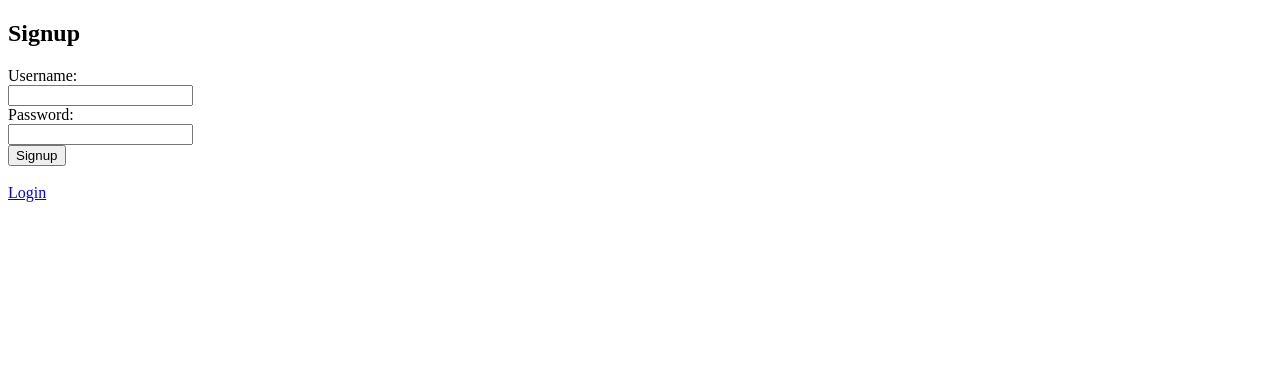
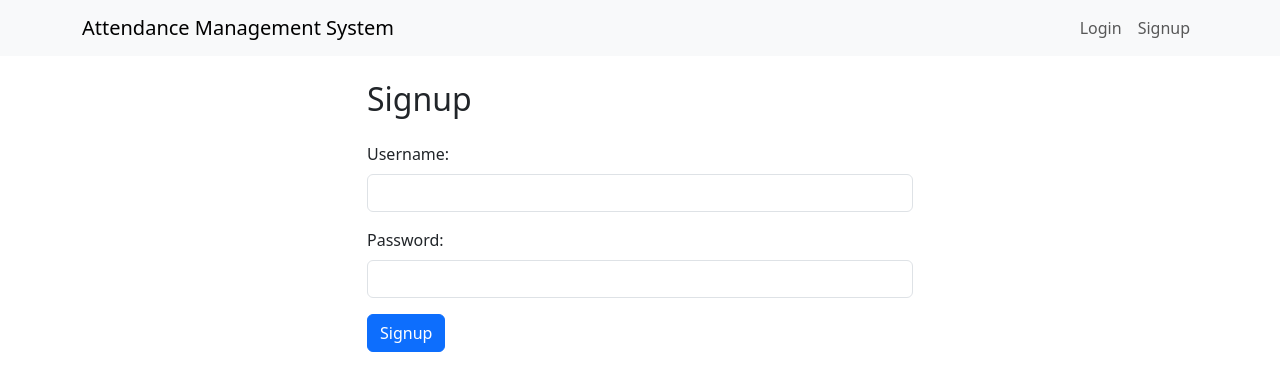
Before and after one commit to anxkhn/SensorLabMiniProject, a Flask app: page /signup in a window 1280 px wide. Shown: the top 391 px of the page. Run offline with Flask 3, Linux system fonts and the light colour scheme; some libraries are stand-ins or nearby versions.

Commit message:
newer ui using bs5

```diff
--- a/app.py
+++ b/app.py
@@ -22,17 +22,14 @@ db = SQL("sqlite:///users.db")
 
 professor_name = "NoProf"
 
-
 # Function to check if user is authenticated
 def is_authenticated():
     return "username" in session
-
 
 # Function to get the current time rounded to the nearest 5 minutes
 def get_current_time():
     current_time = datetime.now()
     return round_to_nearest_5min(current_time)
-
 
 # Function to round the given time to the nearest 5 minutes
 def round_to_nearest_5min(t):
@@ -40,16 +37,13 @@ def round_to_nearest_5min(t):
         minutes=(5 if t.minute % 5 >= 3 else 0)
     )
 
-
 # Function to combine username, current time, and key
 def combine_strings(username, current_time):
     return username + current_time + key
 
-
 # Function to hash the given string using SHA256
 def hash_string(string):
     return sha256(string.encode()).hexdigest()
-
 
 # Function to encode the username
 def encode_username(username, current_time):
@@ -57,14 +51,12 @@ def encode_username(username, current_time):
     hashed_value = hash_string(combined_string)
     return hashed_value
 
-
 def verify_encoded_username(username, provided_encoded_username, current_time):
     encoded_username = encode_username(username, current_time)
     if provided_encoded_username == encoded_username:
         return True
     else:
         return False
-
 
 # Decode QR code route
 @app.route("/decode_qr", methods=["POST"])
@@ -97,14 +89,16 @@ def decode_qr():
                 extracted_username, extracted_hash = barcode_data.split(",")
                 my_time = get_current_time().strftime("%Y-%m-%d %H:%M:%S")
                 if verify_encoded_username(extracted_username, extracted_hash, my_time):
-                    print(
-                        f"Attendance marked for {extracted_username}, Lecture by {professor_name}"
+                    # Log attendance
+                    db.execute(
+                        "INSERT INTO attendance (username, professor, timestamp) VALUES (:username, :professor, :timestamp)",
+                        username=extracted_username,
+                        professor=professor_name,
+                        timestamp=datetime.now()
                     )
-                    return jsonify({"message": "QR code matched successfully."})
+                    return jsonify({"message": f"Attendance marked for {extracted_username}, Lecture by {professor_name}"})
                 else:
-                    return jsonify(
-                        {"message": "QR code does not match any stored user data."}
-                    )
+                    return jsonify({"message": "QR code does not match any stored user data."})
         else:
             return jsonify({"message": "No QR code found."})
     finally:
@@ -113,17 +107,20 @@ def decode_qr():
         picam2.close()
         os.remove(temp_filename)  # Remove the temporary image file
 
-
 @app.route("/prof_start", methods=["GET", "POST"])
 def prof_start():
     reader = SimpleMFRC522()
     global professor_name
     print("Please scan your RFID professor card to start the lecture:")
     professor_id, professor_name = reader.read()
-    print(f"Professor ID: {professor_id}, Professor Name: {professor_name} ")
     GPIO.cleanup()
-    return "Lecture has started. Students can now scan their QR codes."
-
+    # Log lecture start
+    db.execute(
+        "INSERT INTO lectures (professor, start_time) VALUES (:professor, :start_time)",
+        professor=professor_name,
+        start_time=datetime.now()
+    )
+    return jsonify({"message": f"Lecture started by Professor {professor_name}. Students can now scan their QR codes."})
 
 @app.route("/prof_end", methods=["GET", "POST"])
 def prof_end():
@@ -132,9 +129,13 @@ def prof_end():
     print("Please scan your RFID professor card to end the lecture:")
     professor_id, professor_name = reader.read()
     GPIO.cleanup()
-    print(f"Professor ID: {professor_id}, Professor Name: {professor_name} ")
-    return "Lecture has ended."
-
+    # Log lecture end
+    db.execute(
+        "UPDATE lectures SET end_time = :end_time WHERE professor = :professor AND end_time IS NULL",
+        end_time=datetime.now(),
+        professor=professor_name
+    )
+    return jsonify({"message": f"Lecture ended by Professor {professor_name}."})
 
 # Login route
 @app.route("/login", methods=["GET", "POST"])
@@ -149,11 +150,13 @@ def login():
         )
         if user:
             session["username"] = username
-            return redirect(url_for("generate_qr"))
+            if username == "prof":
+                return redirect(url_for("prof"))
+            else:
+                return redirect(url_for("generate_qr"))
         else:
             return render_template("login.html", error="Invalid username or password")
     return render_template("login.html")
-
 
 # Signup route
 @app.route("/signup", methods=["GET", "POST"])
@@ -176,13 +179,11 @@ def signup():
             return redirect(url_for("generate_qr"))
     return render_template("signup.html")
 
-
 # Logout route
 @app.route("/logout")
 def logout():
     session.pop("username", None)
     return redirect(url_for("login"))
-
 
 # Generate QR code route
 @app.route("/generate_qr")
@@ -196,7 +197,6 @@ def generate_qr():
     img_str = username + "," + encode_data
     return render_template("generate_qr.html", img_str=img_str)
 
-
 @app.route("/")
 def index():
     if is_authenticated():
@@ -206,14 +206,40 @@ def index():
             return redirect(url_for("generate_qr"))
     return redirect(url_for("login"))
 
-
 # Professor route
 @app.route("/prof")
 def prof():
-    if not is_authenticated():
+    if not is_authenticated() or session["username"] != "prof":
         return redirect(url_for("login"))
     return render_template("prof.html")
 
+# Attendance logs for students
+@app.route("/attendance_logs")
+def attendance_logs():
+    if not is_authenticated():
+        return redirect(url_for("login"))
+
+    username = session["username"]
+    logs = db.execute("SELECT * FROM attendance WHERE username = :username ORDER BY timestamp DESC", username=username)
+    return render_template("attendance_logs.html", logs=logs)
+
+# Attendance logs for professors
+@app.route("/prof_attendance_logs")
+def prof_attendance_logs():
+    if not is_authenticated() or session["username"] != "prof":
+        return redirect(url_for("login"))
+
+    logs = db.execute("SELECT * FROM attendance ORDER BY timestamp DESC")
+    return render_template("prof_attendance_logs.html", logs=logs)
+
+# Lecture logs for professors
+@app.route("/lecture_logs")
+def lecture_logs():
+    if not is_authenticated() or session["username"] != "prof":
+        return redirect(url_for("login"))
+
+    logs = db.execute("SELECT * FROM lectures ORDER BY start_time DESC")
+    return render_template("lecture_logs.html", logs=logs)
 
 if __name__ == "__main__":
     app.run(host="0.0.0.0", port=80, debug=True)
--- a/requirements.txt
+++ b/requirements.txt
@@ -1,3 +1,7 @@
 cs50==9.3.4
 Flask==3.0.2
 Flask_QRcode==3.1.0
+Pillow==9.5.0
+pyzbar==0.1.9
+RPi.GPIO==0.7.1
+picamera2==0.3.12
--- /dev/null
+++ b/templates/base.html
@@ -0,0 +1,77 @@
+<!DOCTYPE html>
+<html lang="en">
+  <head>
+    <meta charset="UTF-8" />
+    <meta name="viewport" content="width=device-width, initial-scale=1.0" />
+    <title>{% block title %}Attendance Management System{% endblock %}</title>
+    <link
+      href="https://cdn.jsdelivr.net/npm/bootstrap@5.3.0-alpha1/dist/css/bootstrap.min.css"
+      rel="stylesheet"
+    />
+  </head>
+  <body>
+    <nav class="navbar navbar-expand-lg navbar-light bg-light">
+      <div class="container">
+        <a class="navbar-brand" href="/">Attendance Management System</a>
+        <button
+          class="navbar-toggler"
+          type="button"
+          data-bs-toggle="collapse"
+          data-bs-target="#navbarNav"
+          aria-controls="navbarNav"
+          aria-expanded="false"
+          aria-label="Toggle navigation"
+        >
+          <span class="navbar-toggler-icon"></span>
+        </button>
+        <div class="collapse navbar-collapse" id="navbarNav">
+          <ul class="navbar-nav ms-auto">
+            {% if session.username %} {% if session.username == 'prof' %}
+            <li class="nav-item">
+              <a class="nav-link" href="{{ url_for('prof') }}"
+                >Professor Dashboard</a
+              >
+            </li>
+            <li class="nav-item">
+              <a class="nav-link" href="{{ url_for('prof_attendance_logs') }}"
+                >Attendance Logs</a
+              >
+            </li>
+            <li class="nav-item">
+              <a class="nav-link" href="{{ url_for('lecture_logs') }}"
+                >Lecture Logs</a
+              >
+            </li>
+            {% else %}
+            <li class="nav-item">
+              <a class="nav-link" href="{{ url_for('generate_qr') }}"
+                >Generate QR</a
+              >
+            </li>
+            <li class="nav-item">
+              <a class="nav-link" href="{{ url_for('attendance_logs') }}"
+                >My Attendance</a
+              >
+            </li>
+            {% endif %}
+            <li class="nav-item">
+              <a class="nav-link" href="{{ url_for('logout') }}">Logout</a>
+            </li>
+            {% else %}
+            <li class="nav-item">
+              <a class="nav-link" href="{{ url_for('login') }}">Login</a>
+            </li>
+            <li class="nav-item">
+              <a class="nav-link" href="{{ url_for('signup') }}">Signup</a>
+            </li>
+            {% endif %}
+          </ul>
+        </div>
+      </div>
+    </nav>
+
+    <div class="container mt-4">{% block content %}{% endblock %}</div>
+
+    <script src="https://cdn.jsdelivr.net/npm/bootstrap@5.3.0-alpha1/dist/js/bootstrap.bundle.min.js"></script>
+  </body>
+</html>
--- a/templates/signup.html
+++ b/templates/signup.html
@@ -1,23 +1,34 @@
-<!DOCTYPE html>
-<html lang="en">
-  <head>
-    <meta charset="UTF-8" />
-    <meta name="viewport" content="width=device-width, initial-scale=1.0" />
-    <title>Signup</title>
-  </head>
-  <body>
-    <h2>Signup</h2>
+{% extends "base.html" %} {% block title %}Signup{% endblock %} {% block content
+%}
+<div class="row justify-content-center">
+  <div class="col-md-6">
+    <h2 class="mb-4">Signup</h2>
     {% if error %}
-    <p style="color: red">{{ error }}</p>
+    <div class="alert alert-danger">{{ error }}</div>
     {% endif %}
     <form method="post">
-      <label for="username">Username:</label><br />
-      <input type="text" id="username" name="username" required /><br />
-      <label for="password">Password:</label><br />
-      <input type="password" id="password" name="password" required /><br />
-      <button type="submit">Signup</button>
+      <div class="mb-3">
+        <label for="username" class="form-label">Username:</label>
+        <input
+          type="text"
+          class="form-control"
+          id="username"
+          name="username"
+          required
+        />
+      </div>
+      <div class="mb-3">
+        <label for="password" class="form-label">Password:</label>
+        <input
+          type="password"
+          class="form-control"
+          id="password"
+          name="password"
+          required
+        />
+      </div>
+      <button type="submit" class="btn btn-primary">Signup</button>
     </form>
-    <br />
-    <a href="/login">Login</a>
-  </body>
-</html>
+  </div>
+</div>
+{% endblock %}
```
Also changed, not shown: lecture_logs.html (added, +25 -0 lines), prof_attendance_logs.html (added, +27 -0 lines), templates/generate_qr.html (+10 -16 lines), templates/login.html (+30 -17 lines), templates/prof.html (+16 -15 lines).
